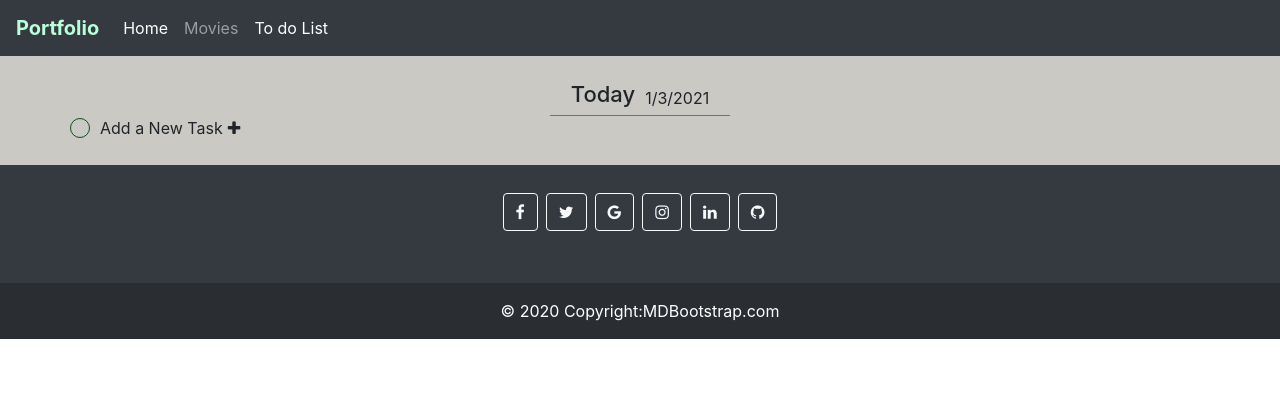
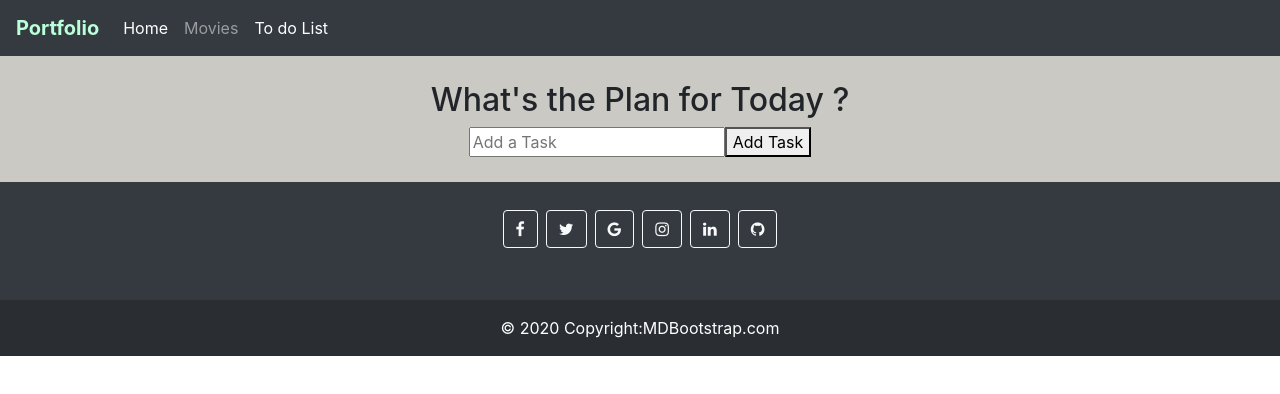
Before and after one commit to amirdeveloper8/Portfolio, a React (Create React App) app: page /todolist in a window 1280 px wide. Shown: the top 394 px of the page. Built offline with nearby package versions, Linux system fonts and the light colour scheme.

Commit message:
todo list create and we can add and remove task

```diff
--- a/package.json
+++ b/package.json
@@ -13,6 +13,7 @@
     "lodash": "^4.17.21",
     "react": "^17.0.1",
     "react-dom": "^17.0.1",
+    "react-icons": "^4.2.0",
     "react-modal": "^3.12.1",
     "react-router-dom": "^5.2.0",
     "react-scripts": "4.0.3",
--- a/src/App.css
+++ b/src/App.css
@@ -182,7 +182,7 @@
 
 .addTask {
   display: flex;
-  justify-content: center;
+  justify-content: flex-start;
   align-items: center;
 }
 
--- a/src/components/common/addToDo.jsx
+++ /dev/null
@@ -1,27 +0,0 @@
-import React, { Component } from "react";
-import ModalToDo from "./modalToDo";
-
-class AddToDo extends Component {
-  state = {};
-  render() {
-    let newDate = new Date();
-    let date = newDate.getDate();
-    let month = newDate.getMonth() + 1;
-    let year = newDate.getFullYear();
-    return (
-      <div className="row">
-        <div className="col-sm-12" id="headertext">
-          <div id="fullDate">
-            <h3>Today</h3>
-            <div>
-              {date}/{month}/{year}
-            </div>
-          </div>
-        </div>
-        <ModalToDo />
-      </div>
-    );
-  }
-}
-
-export default AddToDo;
--- a/src/components/common/modalToDo.jsx
+++ /dev/null
@@ -1,52 +0,0 @@
-import React, { Component } from "react";
-import ReactModal from "react-modal";
-
-ReactModal.setAppElement("#root");
-
-class ModalToDo extends Component {
-  constructor() {
-    super();
-    this.state = {
-      showModal: false,
-    };
-
-    this.handleOpenModal = this.handleOpenModal.bind(this);
-    this.handleCloseModal = this.handleCloseModal.bind(this);
-  }
-
-  handleOpenModal() {
-    this.setState({ showModal: true });
-  }
-
-  handleCloseModal() {
-    this.setState({ showModal: false });
-  }
-
-  render() {
-    return (
-      <div>
-        <div onClick={this.handleOpenModal} className="addTask">
-          <div className="checkToDo">
-            <i className="fa fa-check"></i>
-          </div>
-          <div className="addText">
-            <p>Add a New Task</p>
-            <i className="fa fa-plus"></i>
-          </div>
-        </div>
-
-        <ReactModal
-          isOpen={this.state.showModal}
-          contentLabel="onRequestClose Example"
-          onRequestClose={this.handleCloseModal}
-          shouldCloseOnOverlayClick={true}
-        >
-          <p>Modal text!</p>
-          <button onClick={this.handleCloseModal}>Close Modal</button>
-        </ReactModal>
-      </div>
-    );
-  }
-}
-
-export default ModalToDo;
--- /dev/null
+++ b/src/components/toDo.jsx
@@ -0,0 +1,37 @@
+import React, { Component } from "react";
+import ToDoForm from "./toDoForm";
+import { RiCloseCircleLine } from "react-icons/ri";
+import { TiEdit } from "react-icons/ti";
+
+class ToDo extends Component {
+  state = {
+    edit: [{ id: null, value: "" }],
+  };
+
+  render() {
+    const { todos, completeTodo, removeTodo } = this.props;
+
+    return todos.map((todo, index) => (
+      <div
+        className={todo.isComplete ? "todo-row complete" : "todo-row"}
+        key={index}
+      >
+        <div key={todo.id} onClick={() => completeTodo(todo.id)}>
+          {todo.text}
+        </div>
+        <div className="icons">
+          <RiCloseCircleLine
+            onClick={() => removeTodo(todo.id)}
+            className="delete-icon"
+          />
+          <TiEdit
+            onClick={() => this.setState({ id: todo.id, value: todo.text })}
+            className="edit-icon"
+          />
+        </div>
+      </div>
+    ));
+  }
+}
+
+export default ToDo;
--- /dev/null
+++ b/src/components/toDoForm.jsx
@@ -0,0 +1,42 @@
+import React, { Component } from "react";
+
+class ToDoForm extends Component {
+  state = {
+    input: [],
+  };
+
+  handleChange = (e) => {
+    const input = e.target.value;
+    this.setState({ input });
+  };
+
+  handleSubmit = (e) => {
+    e.preventDefault();
+
+    this.props.onSubmit({
+      id: Math.floor(Math.random() * 10000),
+      text: this.state.input,
+    });
+
+    this.setState({ input: "" });
+  };
+
+  render() {
+    const { input } = this.state;
+    return (
+      <form className="todo-form" onSubmit={this.handleSubmit}>
+        <input
+          type="text"
+          placeholder="Add a Task"
+          value={input}
+          name="text"
+          className="todo-input"
+          onChange={this.handleChange}
+        />
+        <button className="todo-button">Add Task</button>
+      </form>
+    );
+  }
+}
+
+export default ToDoForm;
--- a/src/components/toDoList.jsx
+++ b/src/components/toDoList.jsx
@@ -1,12 +1,46 @@
 import React, { Component } from "react";
-import AddToDo from "./common/addToDo";
+import Todo from "./toDo";
+import ToDoForm from "./toDoForm";
 
 class ToDoList extends Component {
-  state = {};
+  state = {
+    todos: [],
+  };
+
+  addTodo = (todo) => {
+    if (!todo.text || /^\s*$/.test(todo.text)) {
+      return;
+    }
+    const newTodo = [todo, ...this.state.todos];
+    this.setState({ todos: newTodo });
+  };
+
+  completeTodo = (id) => {
+    let updatedTodos = this.state.todos.map((todo) => {
+      if (todo.id === id) {
+        todo.isComplete = !todo.isComplete;
+      }
+      return todo;
+    });
+    this.setState({ todos: updatedTodos });
+  };
+
+  removeTodo = (id) => {
+    const removeArr = [...this.state.todos].filter((todo) => todo.id !== id);
+    this.setState({ todos: removeArr });
+  };
+
   render() {
+    const { todos } = this.state;
     return (
       <div className="container" id="toDoList">
-        <AddToDo />
+        <h2>What's the Plan for Today ?</h2>
+        <ToDoForm onSubmit={this.addTodo} />
+        <Todo
+          todos={todos}
+          completeTodo={this.completeTodo}
+          removeTodo={this.removeTodo}
+        />
       </div>
     );
   }
```
Also changed, not shown: src/components/common/addNewRow.jsx (deleted, +0 -31 lines), 1 other file (tests, documents, lock files or other folders).
